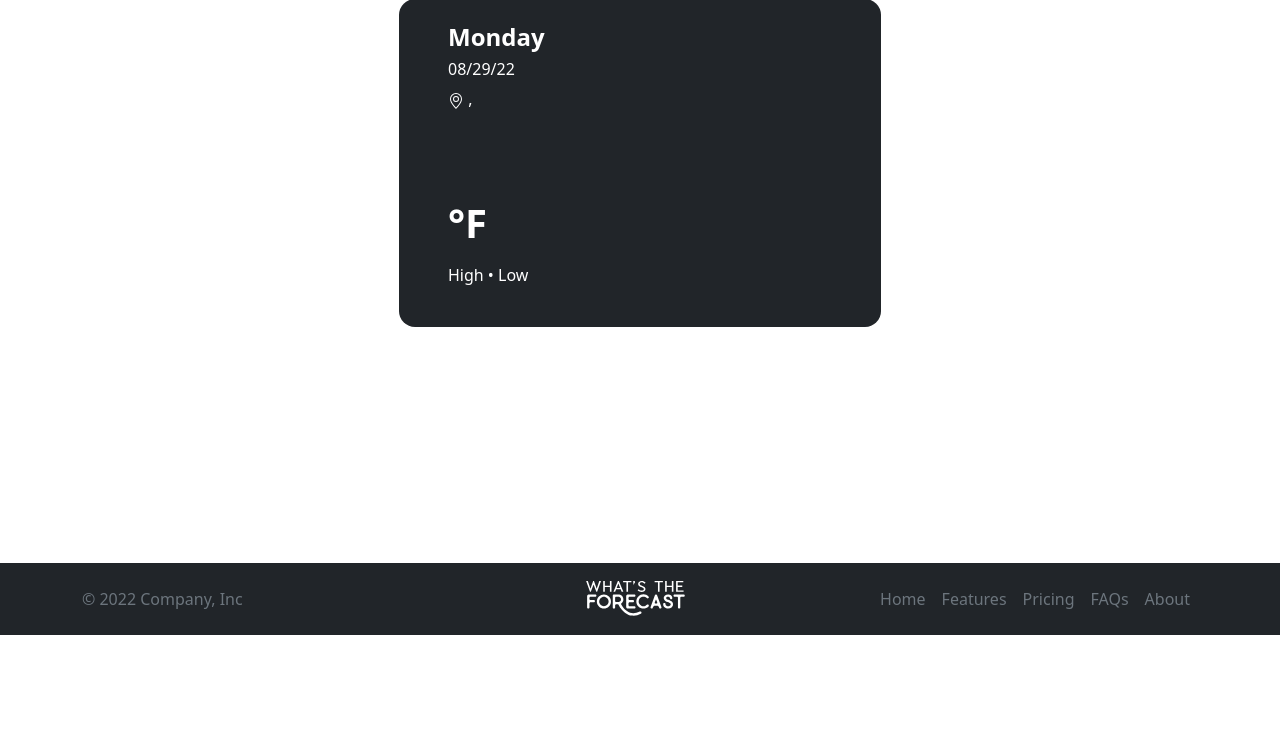
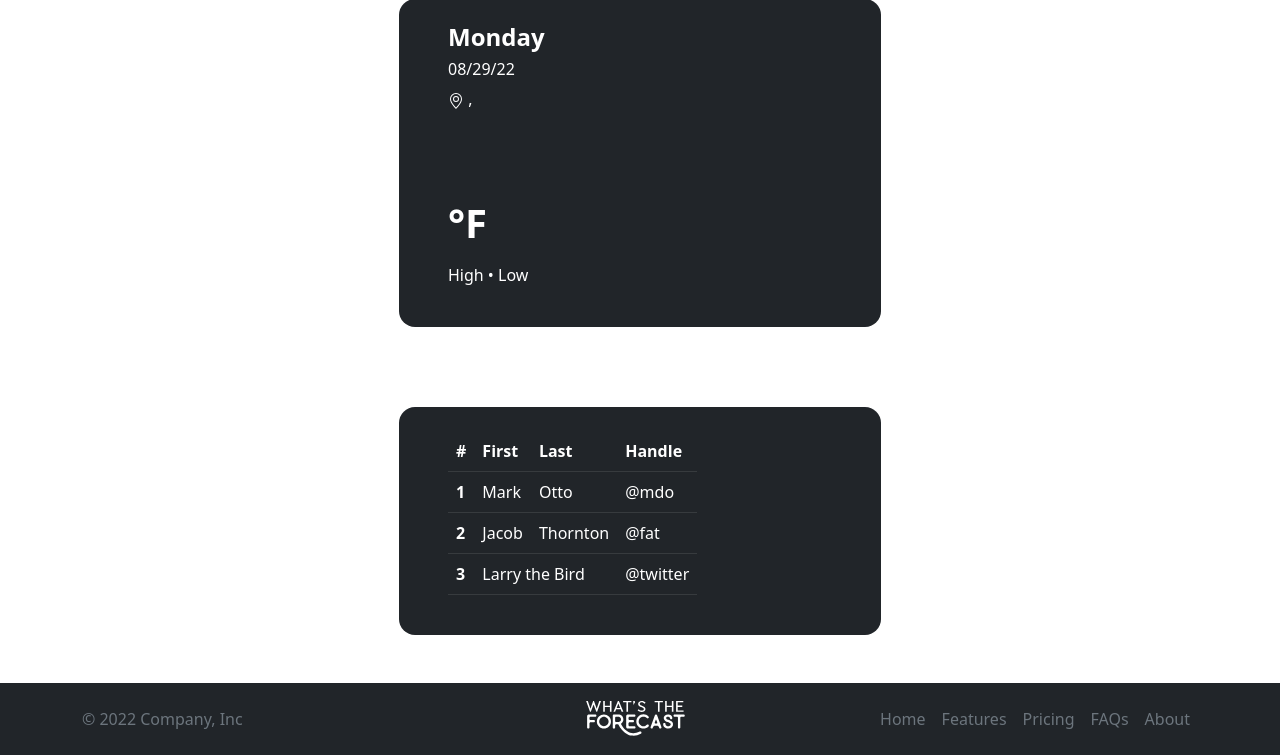
Before and after one commit to ferhanmm/WhatsTheForecast, a Flask app: page / in a window 1280 px wide. Shown: the part 165-920 px from the top of the page. Before the commit the page ends 800 px from the top, so only its background shows below. Run offline with Flask 2, Linux system fonts and the light colour scheme; data that the repository does not hold is empty.

Commit message:
adding table and weather page data

```diff
--- a/app.py
+++ b/app.py
@@ -42,6 +42,8 @@ def index():
 def weather():
 
     # check if POST
+    dayofWeek = calendar.day_name[(date.today()).weekday()]
+    dateCurrent = (date.today()).strftime("%m/%d/%y")
     svg = open('./static/logo.svg').read()
     if request.method == "POST":
 
@@ -52,11 +54,13 @@ def weather():
         # check if stock symbol exists in api call using the lookup
 
         code = lookup(symbol)
+        defaultWeather = lookup(symbol)
+
 
         # if stockSymbol == None:
         #    return apology("Symbol doesn't exist")
         # get the symbol, name, and price and render the result page
-        return render_template("weather.html", logo=Markup(svg), location = code["location"], temp = code["temp"], zerodayDate = code["zerodayDate"], zerodayHigh = code["zerodayHigh"], onedayDate = code["onedayDate"], onedayHigh = code["onedayHigh"], twodayDate = code["twodayDate"], twodayHigh = code["twodayHigh"])
+        return render_template("weather.html", logo=Markup(svg), weather = defaultWeather, weekday = dayofWeek, currentDate = dateCurrent)
 
 
     # if GET, go to quote page
--- a/templates/index.html
+++ b/templates/index.html
@@ -30,5 +30,48 @@
   </div>
 </div>
 
+<div class="container">
+  <div class="row mb-3">
+    <div class="col-md-3 themed-grid-col">
+    </div>
+    <div class="col-md-6 themed-grid-col grid">
+      <div class="text-bg-dark grid-container">
+        <div class="col-md-6 themed-grid-col main-weather">
+          <table class="table table-dark table-hover">
+            <thead>
+              <tr>
+                <th scope="col">#</th>
+                <th scope="col">First</th>
+                <th scope="col">Last</th>
+                <th scope="col">Handle</th>
+              </tr>
+            </thead>
+            <tbody>
+              <tr>
+                <th scope="row">1</th>
+                <td>Mark</td>
+                <td>Otto</td>
+                <td>@mdo</td>
+              </tr>
+              <tr>
+                <th scope="row">2</th>
+                <td>Jacob</td>
+                <td>Thornton</td>
+                <td>@fat</td>
+              </tr>
+              <tr>
+                <th scope="row">3</th>
+                <td colspan="2">Larry the Bird</td>
+                <td>@twitter</td>
+              </tr>
+            </tbody>
+          </table>
+        </div>
+      </div>
+    </div>
+    <div class="col-md-3 themed-grid-col">
+    </div>
+  </div>
+</div>
 
 {% endblock %}
```
Also changed, not shown: templates/weather.html (+27 -7 lines).
